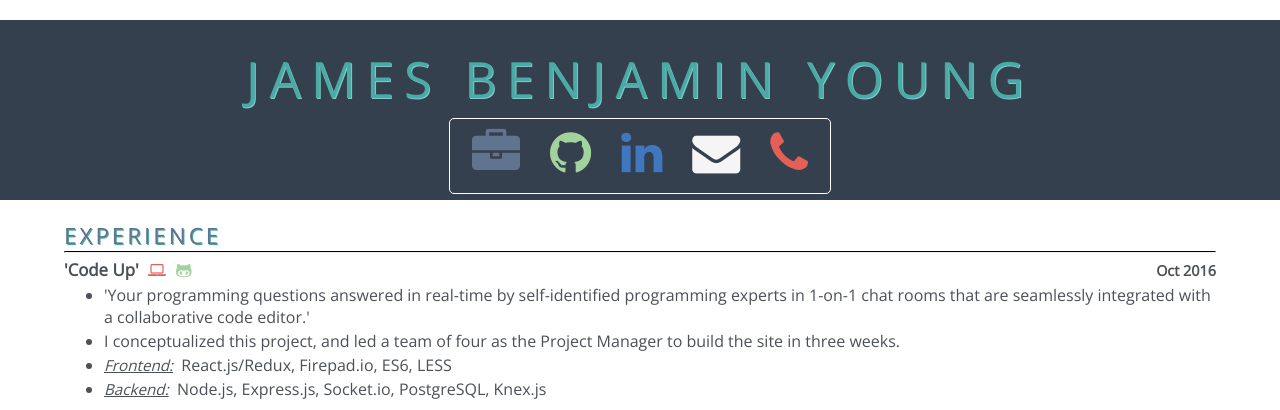
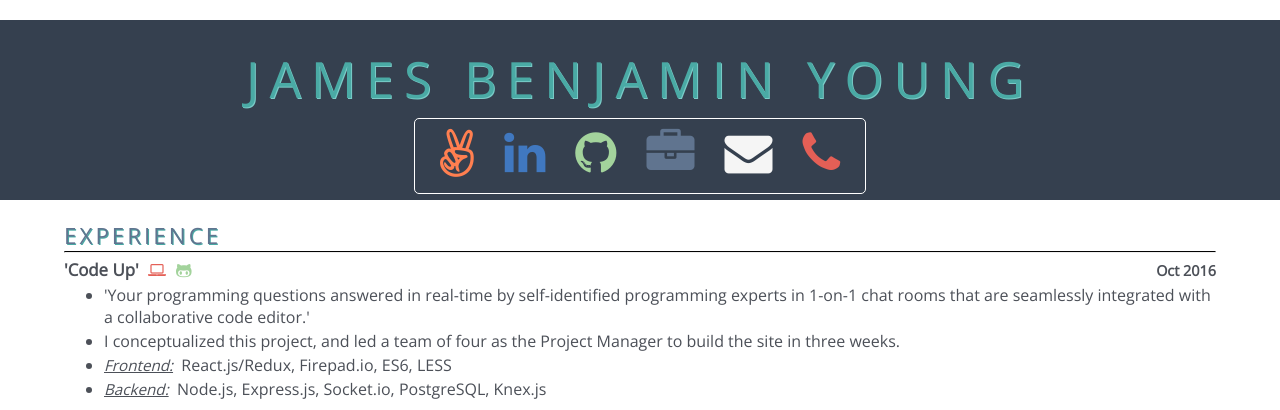
Before and after one commit to jbenjaminy/html-resume, a PHP site: page / in a window 1280 px wide. Shown: the top 410 px of the page. Run offline with PHP 8.4, Linux system fonts and the light colour scheme; some libraries are stand-ins or nearby versions; some web fonts are replaced.

Commit message:
adds angellist icon

```diff
--- a/css/style.css
+++ b/css/style.css
@@ -127,7 +127,7 @@ a:hover {
 	border-radius: 5px;
 	padding-bottom: 10px;
 	padding-top: 10px;
-	width: 380px;
+	width: 450px;
 	margin: 0 auto;
 	border: 1px solid #FFFFFF;
 }
@@ -168,6 +168,10 @@ a:hover > .fa {
 	color: #60748F;
 }
 
+.angellist {
+	color: #FF7F50;
+}
+
 .gh, .dt {
 	margin-left: 5px;
 	margin-right: 5px;
--- a/home.html
+++ b/home.html
@@ -16,7 +16,7 @@
 			<h1>JAMES BENJAMIN YOUNG</h1>
 		</div>
 		<div class='bot-row'>
-			<a href='http://www.jbenjaminy.com'><h4 class='briefcase fa fa-briefcase fa-3x'></h4></a><a href='https://github.com/jbenjaminy'><h4 class='github fa fa-github fa-3x'></h4></a><a href='https://www.linkedin.com/in/jbenjaminy'><h4 class='linkedin fa fa-linkedin fa-3x'></h4></a><a href='mailto:ben@jbenjaminy.com'><h4 class='envelope fa fa-envelope fa-3x'></h4></a><a href='tel:424-214-0687'><h4 class='phone fa fa-phone fa-3x'></h4></a>
+			<a href='https://angel.co/james-benjamin-young'><h4 class='angellist fa fa-angellist fa-3x'></h4></a><a href='https://www.linkedin.com/in/jbenjaminy'><h4 class='linkedin fa fa-linkedin fa-3x'></h4></a><a href='https://github.com/jbenjaminy'><h4 class='github fa fa-github fa-3x'></h4></a><a href='http://www.jbenjaminy.com'><h4 class='briefcase fa fa-briefcase fa-3x'></h4></a><a href='mailto:ben@jbenjaminy.com'><h4 class='envelope fa fa-envelope fa-3x'></h4></a><a href='tel:424-214-0687'><h4 class='phone fa fa-phone fa-3x'></h4></a>
 		</div>
 	</header>
 	<div class='main'>
```
